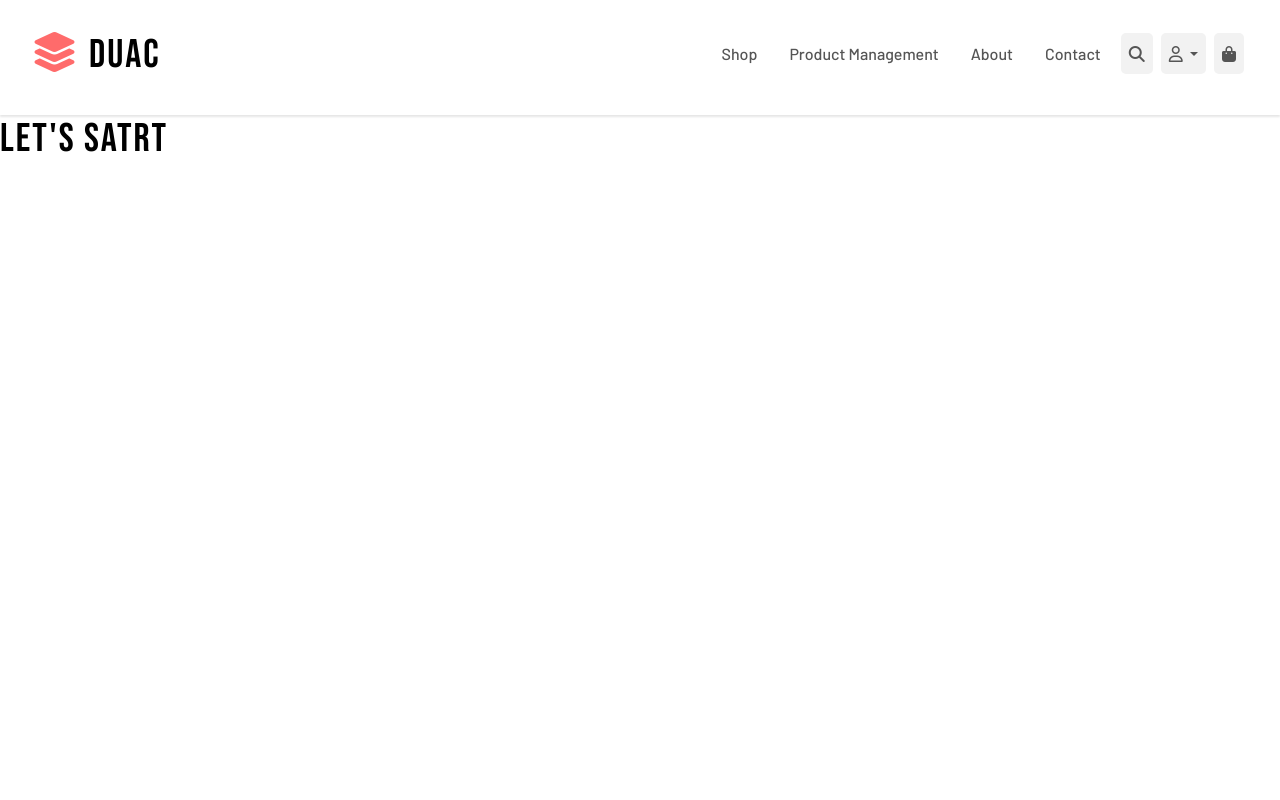
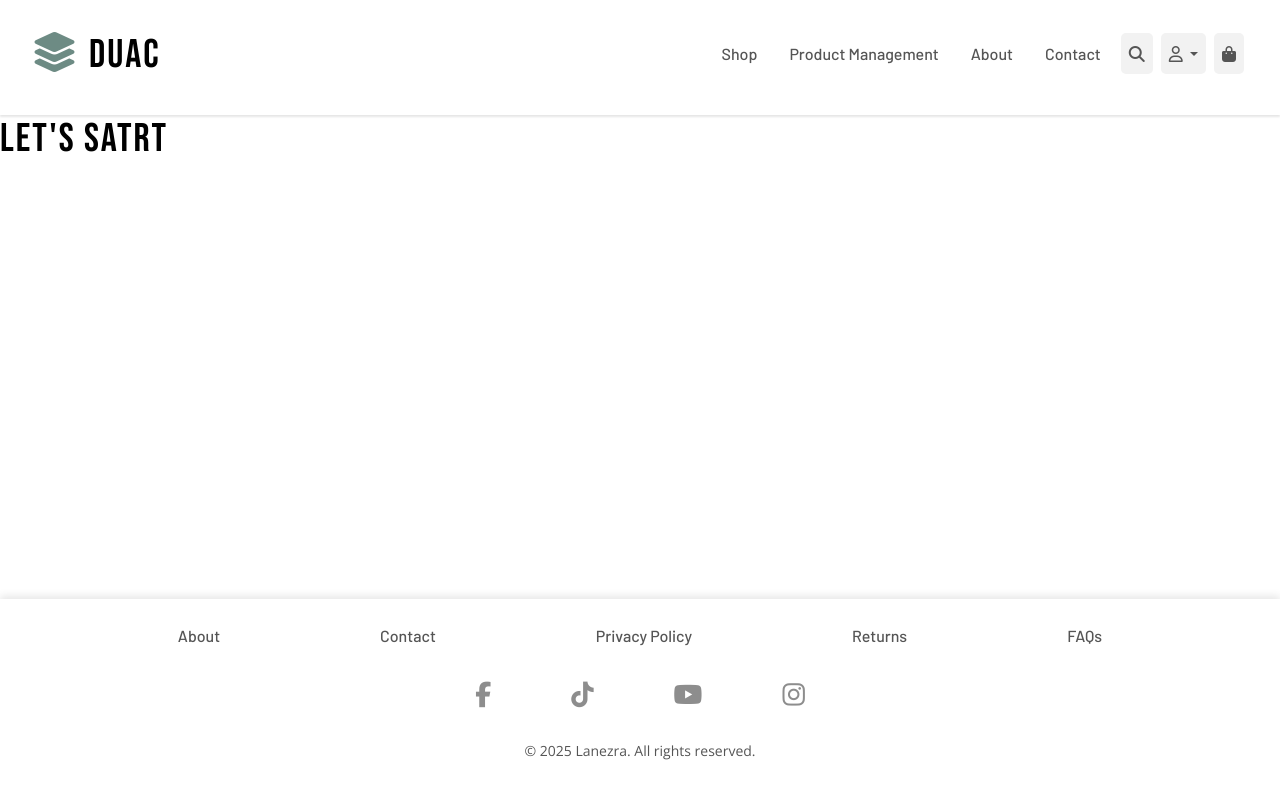
Before and after one commit to ZakariyeNor/StepIQ, a Django app: page / in a window 1280 px wide. Run offline with Django 5.2, Linux system fonts and the light colour scheme; some libraries are stand-ins or nearby versions.

Commit message:
Created footer and give custom style, added social media links and internal links

```diff
--- a/home/views.py
+++ b/home/views.py
@@ -3,4 +3,6 @@ from django.shortcuts import render
 # Create your views here.
 def index(request):
     """ A view to render home page"""
-    return render(request, 'home/index.html')
+    return render(request, "home/index.html", {
+        "company_name": "Lanezra",
+    })
--- a/static/css/base.css
+++ b/static/css/base.css
@@ -23,6 +23,11 @@
   box-sizing: border-box;
 }
 
+html, body {
+  height: 100%;           /* Full height */
+  margin: 0;
+}
+
 /* Body base styling */
 body {
   background-color: var(--color-bg);       /* #ffffff */
@@ -32,6 +37,13 @@ body {
   line-height: 1.6;
   -webkit-font-smoothing: antialiased;
   -moz-osx-font-smoothing: grayscale;
+  display: flex;
+  flex-direction: column;
+  min-height: 100vh;
+}
+
+main {
+  flex: 1 0 auto;         /* Grow and fill available space */
 }
 
 
@@ -45,7 +57,7 @@ h1, h2, h3, h4, h5, h6 {
 }
 
 .logo-icon {
-  color: #ff6b6b; /* Light red */
+  color: #6d8b84; /* Light red */
 }
 
 h1 { font-size: 2.5rem; }
@@ -202,3 +214,148 @@ textarea::placeholder {
   border-radius: 4px;
   text-transform: uppercase;
 }
+
+/* ============================
+   Footer Styles
+   ============================ */
+
+footer {
+  box-shadow: 0 -3px 8px rgba(0, 0, 0, 0.1);
+  background-color: #fff;
+  padding: 1.5rem 2rem;
+  font-family: var(--font-body);
+  color: #555555;
+  text-align: center;
+  user-select: none;
+  flex-shrink: 0;
+}
+
+/* Override all anchor links inside footer */
+footer a {
+  color: #555555;
+  text-decoration: none;
+  transition: color 0.3s ease, font-weight 0.3s ease;
+}
+
+footer a:hover,
+footer a:focus,
+footer a:active {
+  color: #ff4c60;
+  font-weight: 700;
+  outline: none; /* Removes default focus outline */
+}
+
+/* Top list: About, Contact, Privacy Policy, Returns, FAQs in one line centered */
+footer > div:first-child ul {
+  list-style: none;
+  display: flex;
+  justify-content: center;
+  gap: 2rem;
+  padding: 0;
+  margin: 0 0 1.5rem 0;
+  font-weight: 500;
+  color: #555555;
+}
+
+footer > div:first-child ul li {
+  cursor: pointer;
+  transition: color 0.3s ease, font-weight 0.3s ease;
+}
+
+footer > div:first-child ul li:hover {
+  color: #ff4c60;
+}
+
+footer > div:first-child ul li:active {
+  color: #ff4c60;
+  font-weight: 700;
+}
+
+/* Social links below centered */
+.social-links ul {
+  list-style: none;
+  display: flex;
+  justify-content: center;
+  gap: 2.5rem;
+  padding: 0;
+  margin: 0 0 1.5rem 0;
+}
+
+.social-links ul li a {
+  display: flex;
+  align-items: center;
+  gap: 0.5rem;
+  font-size: 1rem;
+  cursor: pointer;
+  transition: color 0.3s ease, font-weight 0.3s ease;
+}
+
+.social-links ul li a i {
+  font-size: 1.6rem;
+  transition: color 0.3s ease;
+}
+
+/* Hover, focus, active states for social links */
+.social-links ul li a:hover,
+.social-links ul li a:focus,
+.social-links ul li a:active {
+  color: #ff4c60;
+  font-weight: 700;
+}
+
+.social-links ul li a:hover i,
+.social-links ul li a:focus i,
+.social-links ul li a:active i {
+  color: #ff4c60;
+}
+
+/* Bottom text, e.g. copyright */
+footer > div:last-child p {
+  font-size: 0.875rem;
+  color: #555555;
+  margin-top: 1rem;
+}
+
+footer > div:first-child ul {
+  display: flex;
+  justify-content: center;
+  gap: 8rem; /* default smaller gap for mobile */
+  padding: 0;
+  margin-bottom: 1.5rem;
+  color: #555555;
+}
+
+footer > div:nth-child(2) ul {
+  gap: 5rem;
+  padding: 0;
+  margin-bottom: 1.5rem;
+}
+
+footer > div:nth-child(2) ul a {
+  color: #8d8d8d;
+}
+
+
+@media (min-width: 576px) {
+  footer > div:first-child ul {
+    gap: 4rem; /* medium screens larger gap */
+  }
+}
+
+@media (min-width: 768px) {
+  footer > div:first-child ul {
+    gap: 4rem; /* medium screens larger gap */
+  }
+}
+
+@media (min-width: 992px) {
+  footer > div:first-child ul {
+    gap: 7rem; /* medium screens larger gap */
+  }
+}
+
+@media (min-width: 1200px) {
+  footer > div:first-child ul {
+    gap: 10rem; /* large screens largest gap */
+  }
+}
--- a/templates/base.html
+++ b/templates/base.html
@@ -1,6 +1,8 @@
 {% load static %}
 <!doctype html>
 <html lang="en">
+
+<!-- Head -->
 
 <head>
 
@@ -25,10 +27,13 @@
 
     {% block corecss %}
     <!-- Bootstrap CSS CDN link -->
-  <link href="https://cdn.jsdelivr.net/npm/bootstrap@5.3.7/dist/css/bootstrap.min.css" rel="stylesheet" integrity="sha384-LN+7fdVzj6u52u30Kp6M/trliBMCMKTyK833zpbD+pXdCLuTusPj697FH4R/5mcr" crossorigin="anonymous">
+    <link href="https://cdn.jsdelivr.net/npm/bootstrap@5.3.7/dist/css/bootstrap.min.css" rel="stylesheet"
+        crossorigin="anonymous">
 
     <!-- Google fonts link -->
-  <link href="https://fonts.googleapis.com/css2?family=Barlow:wght@400;500;600&family=Bebas+Neue&family=Open+Sans:wght@400;600;700&display=swap" rel="stylesheet">
+    <link
+        href="https://fonts.googleapis.com/css2?family=Barlow:wght@400;500;600&family=Bebas+Neue&family=Open+Sans:wght@400;600;700&display=swap"
+        rel="stylesheet">
 
     <!-- Custom css -->
     <link rel="stylesheet" href="{% static 'css/base.css' %}">
@@ -40,11 +45,11 @@
 
     {% block corejs %}
     <!-- Bootstrap JS CDN link -->
-    <script src="https://cdn.jsdelivr.net/npm/bootstrap@5.3.7/dist/js/bootstrap.bundle.min.js" integrity="sha384-ndDqU0Gzau9qJ1lfW4pNLlhNTkCfHzAVBReH9diLvGRem5+R9g2FzA8ZGN954O5Q" crossorigin="anonymous"></script>
+    <script src="https://cdn.jsdelivr.net/npm/bootstrap@5.3.7/dist/js/bootstrap.bundle.min.js"
+        crossorigin="anonymous"></script>
 
     <!-- jQuery CDN link -->
-    <script src="https://code.jquery.com/jquery-3.7.1.min.js"
-        integrity="sha256-/JqT3SQfawRcv/BIHPThkBvs0OEvtFFmqPF/lYI/Cxo=" crossorigin="anonymous"></script>
+    <script src="https://code.jquery.com/jquery-3.7.1.min.js" crossorigin="anonymous"></script>
 
     <!-- Fontawesome link -->
     <script src="https://kit.fontawesome.com/44dbf25b5c.js" crossorigin="anonymous"></script>
@@ -57,11 +62,14 @@
     <title>StepIQ {% block extra_title %}{% endblock %}</title>
 </head>
 
+<!-- Main content -->
+
 <body>
 
     {% block page_header %}
     {% endblock %}
 
+    <!-- Header with logo and navigation -->
     <header>
         <div class="text-uppercase">
             <h1>
@@ -72,6 +80,7 @@
             </h1>
         </div>
         <nav>
+            <!-- Navigation list -->
             <ul class="nav justify-content-end">
                 <li class="nav-item d-block d-lg-none">
                     <a class="nav-link" href="{% url 'home' %}">Home</a>
@@ -92,24 +101,17 @@
                     <a href="#" class="nav-link icon-box"><i class="fa-solid fa-magnifying-glass"></i></a>
                 </li>
                 <li class="nav-item dropdown">
-                    <a
-                        class="nav-link icon-box dropdown-toggle"
-                        href="#"
-                        id="profileDropdown"
-                        role="button"
-                        data-bs-toggle="dropdown"
-                        aria-expanded="false"
-                    >
+                    <a class="nav-link icon-box dropdown-toggle" href="#" id="profileDropdown" role="button"
+                        data-bs-toggle="dropdown" aria-expanded="false">
                         <i class="fa-regular fa-user"></i>
                     </a>
+                    <!-- Profile dropdown menu -->
                     <ul class="dropdown-menu dropdown-menu-end" aria-labelledby="profileDropdown">
                         <li><a class="dropdown-item" href="#">My Profile</a></li>
                         <li><a class="dropdown-item" href="#">Logout</a></li>
                         <li><a class="dropdown-item" href="#">Register</a></li>
                         <li><a class="dropdown-item" href="#">Login</a></li>
                     </ul>
-                    </li>
-
                 </li>
                 <li class="nav-item">
                     <a href="#" class="nav-link icon-box"><i class="fa-solid fa-bag-shopping"></i></a>
@@ -118,8 +120,64 @@
         </nav>
     </header>
 
+    <!-- Main content area -->
+    <main>
+        <!-- Section for grouping related content -->
+        <section>
+            <!-- Article: specific piece of content -->
+            <article>
                 {% block content %}
                 {% endblock %}
+            </article>
+        </section>
+    </main>
+
+    <!-- Footer -->
+    <footer>
+        <!-- Footer navigation links -->
+        <div class="footer-links">
+            <ul>
+                <li><a href="#">About</a></li>
+                <li><a href="#">Contact</a></li>
+                <li><a href="#">Privacy Policy</a></li>
+                <li><a href="#">Returns</a></li>
+                <li><a href="#">FAQs</a></li>
+            </ul>
+        </div>
+
+        <!-- Social media icons -->
+        <div class="social-links">
+            <ul class="social-media-list">
+                <li>
+                    <a href="https://www.facebook.com/" target="_blank" rel="noopener noreferrer" aria-label="Facebook">
+                        <i class="fab fa-facebook-f"></i>
+                    </a>
+                </li>
+                <li>
+                    <a href="https://www.tiktok.com/" target="_blank" rel="noopener noreferrer" aria-label="TikTok">
+                        <i class="fab fa-tiktok"></i>
+                    </a>
+                </li>
+                <li>
+                    <a href="https://www.youtube.com/channel/" target="_blank" rel="noopener noreferrer"
+                        aria-label="YouTube">
+                        <i class="fab fa-youtube"></i>
+                    </a>
+                </li>
+                <li>
+                    <a href="https://www.instagram.com/" target="_blank" rel="noopener noreferrer"
+                        aria-label="Instagram">
+                        <i class="fab fa-instagram"></i>
+                    </a>
+                </li>
+            </ul>
+        </div>
+
+        <!-- Copyright text -->
+        <div>
+            <p>© {% now "Y" %} {{ company_name }}. All rights reserved.</p>
+        </div>
+    </footer>
 
 </body>
 
```
Lines whose indentation alone changed are shown as unchanged.
